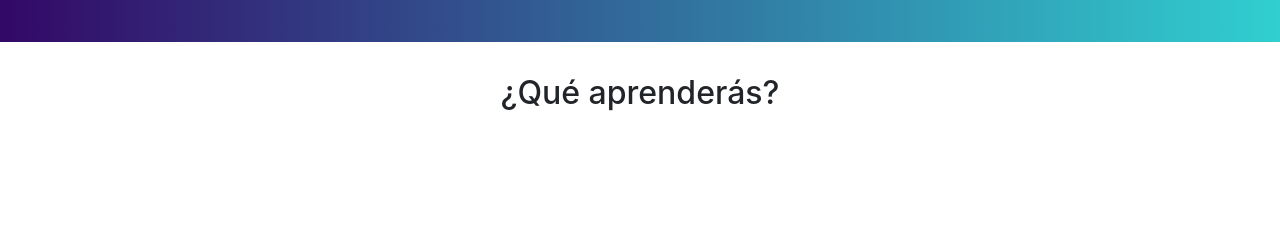
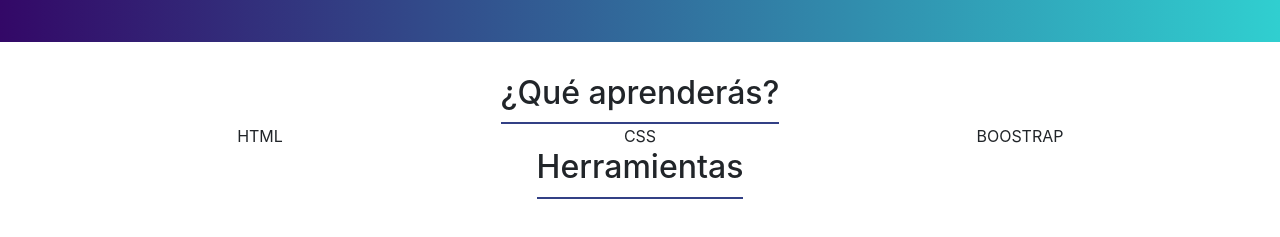
Before and after one commit to tamybl/landing-mujeresux, a plain HTML site: page index.html in a window 1280 px wide. Shown: the part 483-720 px from the top of the page. Drawn offline with nearby package versions, Linux system fonts and the light colour scheme.

Commit message:
añadiendo titulos secciones

```diff
--- a/css/style.css
+++ b/css/style.css
@@ -32,6 +32,13 @@
 
 h2.title {
     width: auto;
+    display: inline-block;
     text-align: center;
-    /* margin: 0 auto; */
+    margin: 0 auto;
+    padding-bottom: 10px;
+    border-bottom: 2px solid #324085;
 }
+
+main.container section {
+    text-align: center;
+}
--- a/index.html
+++ b/index.html
@@ -52,7 +52,20 @@
         </div>
     </header>
     <main class="container">
-        <h2 class="title">¿Qué aprenderás?</h2>
+        <section id="#aprendizajes">
+            <h2 class="title">¿Qué aprenderás?</h2>
+            <div class="row">
+                <div class="col-12 col-md-4 ">HTML</div>
+                <div class="col-12 col-md-4 ">CSS</div>
+                <div class="col-12 col-md-4 ">BOOSTRAP</div>
+            </div>
+
+        </section>
+
+        <section id="#aprendizajes" class="row">
+            <h2 class="title">Herramientas</h2>
+        </section>
+
     </main>
 
 
```
